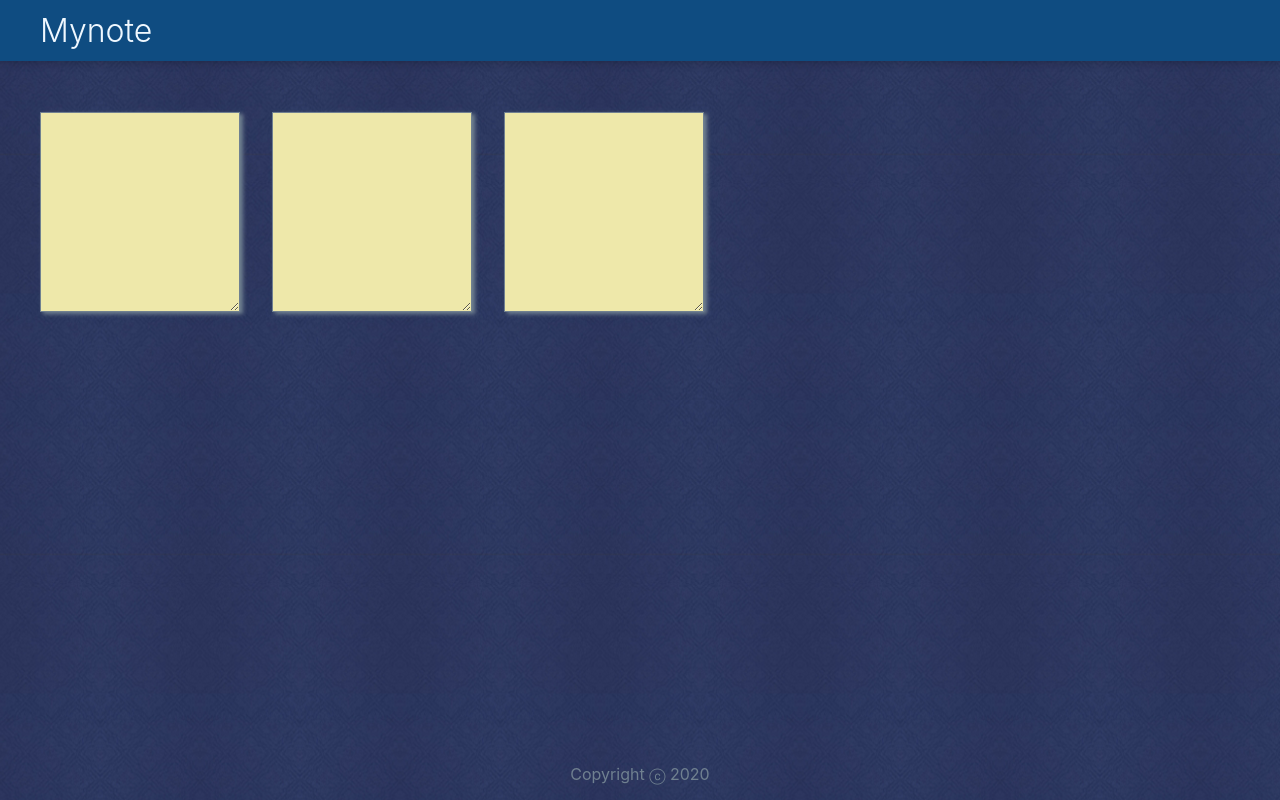
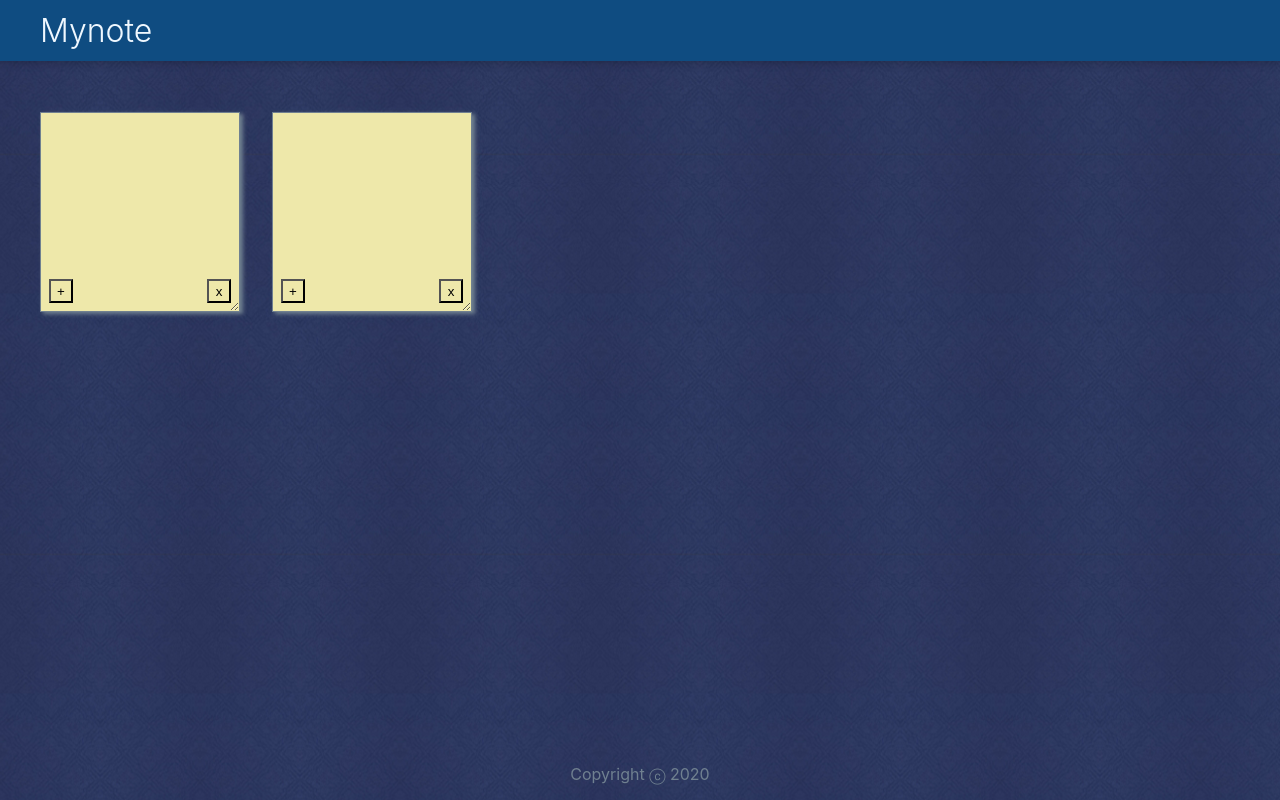
Before and after one commit to marinaandthecode/mern-notes, a React (Create React App) app: page / in a window 1280 px wide. Built offline with nearby package versions, Linux system fonts and the light colour scheme.

Commit message:
Add create, update, delete functions to notes

```diff
--- a/public/index.html
+++ b/public/index.html
@@ -5,7 +5,7 @@
     <link rel="icon" href="%PUBLIC_URL%/favicon.ico" />
     <meta name="viewport" content="width=device-width, initial-scale=1" />
     <meta name="theme-color" content="#000000" />
-    <link rel="manifest" href="%PUBLIC_URL%/manifest.json" />
+    <!-- <link rel="manifest" href="%PUBLIC_URL%/manifest.json" />     -->
     <link rel="stylesheet" href="./styles.css">
     <title>Mynote</title>
   </head>
--- a/public/styles.css
+++ b/public/styles.css
@@ -64,6 +64,22 @@ header h1 {
   outline: none;
 }
 
+.note-control {
+  background-color: transparent;
+  width: 1.5rem;
+  height: 1.5rem;
+  position: absolute;
+  bottom: 0.5rem;
+}
+
+.delete {
+  right: 0.5rem;
+}
+
+.add {
+  left: 0.5rem;
+}
+
 footer {
   position: fixed;
   bottom: 0;
--- a/src/components/App.jsx
+++ b/src/components/App.jsx
@@ -1,14 +1,37 @@
-import React from 'react';
+import React, {useState} from 'react';
 import Header from './Header';
 import Note from './Note';
 import Footer from './Footer';
 
 function App() {
 
+  const [notes, setNotes] = useState([]);
+
+  function addNote(newNote) {
+    setNotes(prevNotes => {
+      return [...prevNotes, newNote];
+    });
+  }
+  function updateNote() {
+    setNotes(prevNotes => {
+      return prevNotes
+    })
+  }
+
+  function deleteNote(id) {
+    setNotes(prevNotes => {
+      return prevNotes.filter((noteItem, index) => {
+        return index !== id;
+      });
+    })
+  }
+
   return (
     <div className="App" onDoubleClick>
       <Header />
-      <Note />
+      {notes.map((noteItem, index) => {
+        return <Note key={index} id={index} content={noteItem.content} onAdd={addNote} onDelete={deleteNote} onUpdate={updateNote}/>
+      })}
       <Note />
       <Note />
       <Footer />
@@ -17,3 +40,8 @@ function App() {
 }
 
 export default App;
+
+// 1. Add handleChange fn (update note) and pass as props
+// 2. Add handleDelete fn (delete note) and pass as props
+// 3. Add addnote fn (create note) and pass as props
+// 4. Add notes state []
--- a/src/components/Note.jsx
+++ b/src/components/Note.jsx
@@ -1,9 +1,28 @@
-import React from 'react';
+import React, {useState} from 'react';
 
-function Note() {
+function Note(props) {
+
+    const [note, setNote] = useState("");
+
+    function handleInput(event) {
+        const content = event.target.value;
+        setNote(content);
+    }
+
+    function handleDeleteClick() {
+        props.onDelete(props.id);
+    }
+
+    function handleAddClick() {
+        props.onAdd(note);
+    }
+
     return (
         <div className="note" draggable="true" onContextMenu>
-            <textarea className="note-content"></textarea>
+            <textarea onInput={handleInput} className="note-content">{note}</textarea>
+            <button className="note-control add" onClick={handleAddClick}>+</button>
+            <button className="note-control delete" onClick={handleDeleteClick}>x</button>
+
         </div>
     )
 }
```
